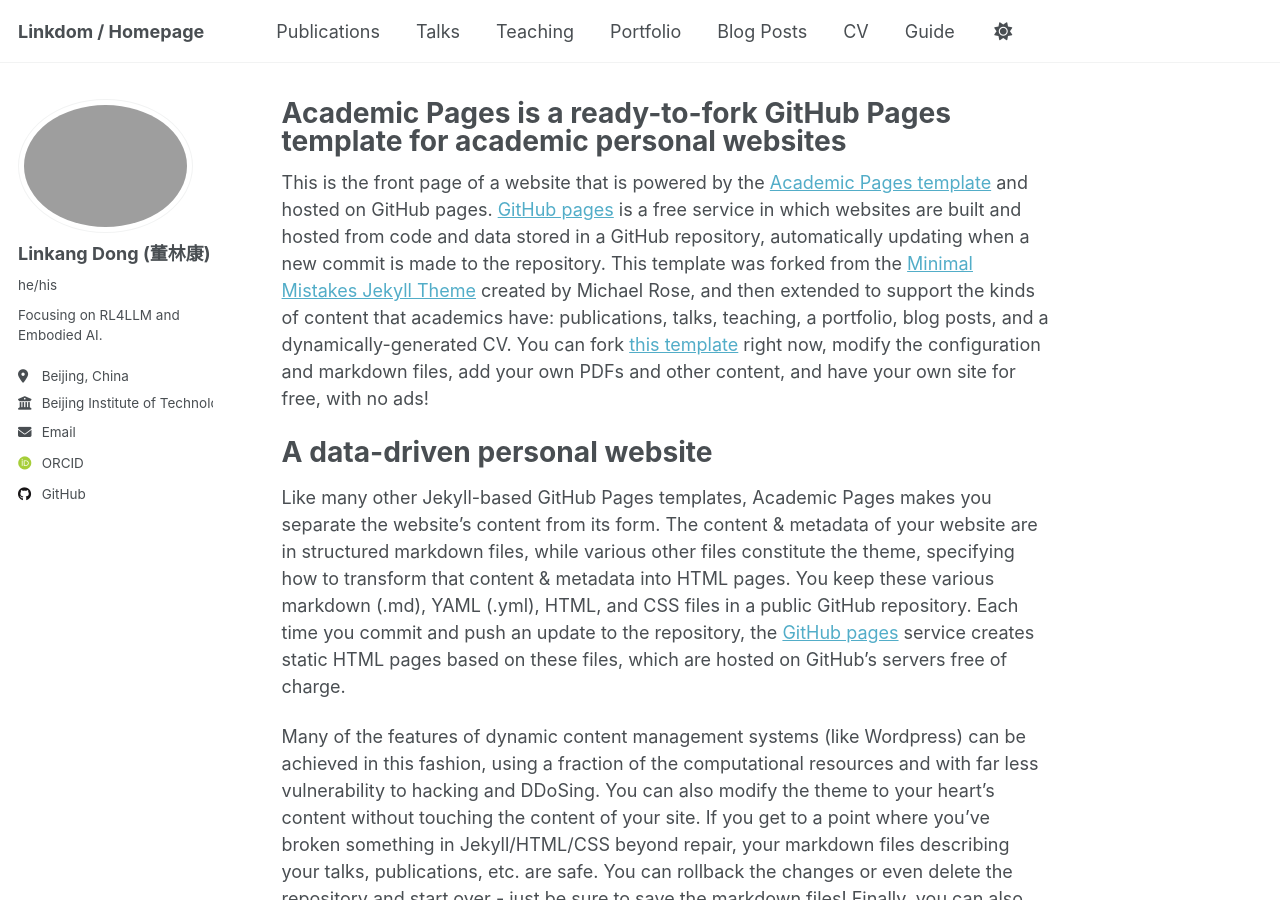
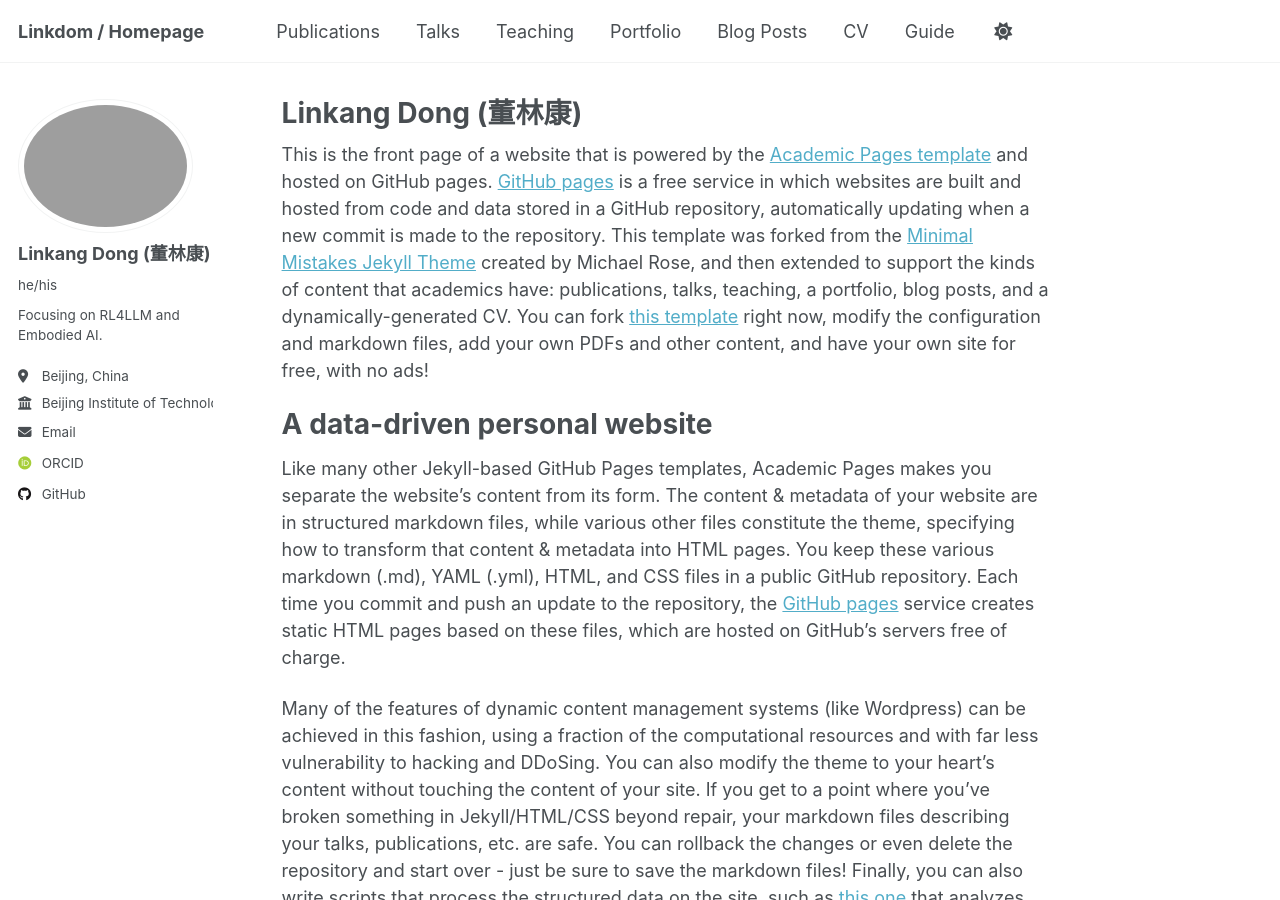
Before and after one commit to donglinkang2021/donglinkang2021.github.io, a Jekyll site: the page built from _pages/about.md, in a window 1280 px wide and 900 px high. Built offline with Jekyll 4.4.1, drawn with Linux system fonts in a browser that asks for light colours; some web fonts are replaced; part of the change alters nothing that is shown.

Commit message:
just modify the title

```diff
--- a/_pages/about.md
+++ b/_pages/about.md
@@ -1,6 +1,6 @@
 ---
 permalink: /
-title: "Academic Pages is a ready-to-fork GitHub Pages template for academic personal websites"
+title: "Linkang Dong (董林康)"
 author_profile: true
 redirect_from:
   - /about/
@@ -18,11 +18,11 @@ Many of the features of dynamic content management systems (like Wordpress) can
 Getting started
 ======
 1. Register a GitHub account if you don't have one and confirm your e-mail (required!)
-1. Fork [this template](https://github.com/academicpages/academicpages.github.io) by clicking the "Use this template" button in the top right.
-1. Go to the repository's settings (rightmost item in the tabs that start with "Code", should be below "Unwatch"). Rename the repository "[your GitHub username].github.io", which will also be your website's URL.
-1. Set site-wide configuration and create content & metadata (see below -- also see [this set of diffs](http://archive.is/3TPas) showing what files were changed to set up [an example site](https://getorg-testacct.github.io) for a user with the username "getorg-testacct")
-1. Upload any files (like PDFs, .zip files, etc.) to the files/ directory. They will appear at https://[your GitHub username].github.io/files/example.pdf.
-1. Check status by going to the repository settings, in the "GitHub pages" section
+2. Fork [this template](https://github.com/academicpages/academicpages.github.io) by clicking the "Use this template" button in the top right.
+3. Go to the repository's settings (rightmost item in the tabs that start with "Code", should be below "Unwatch"). Rename the repository "[your GitHub username].github.io", which will also be your website's URL.
+4. Set site-wide configuration and create content & metadata (see below -- also see [this set of diffs](http://archive.is/3TPas) showing what files were changed to set up [an example site](https://getorg-testacct.github.io) for a user with the username "getorg-testacct")
+5. Upload any files (like PDFs, .zip files, etc.) to the files/ directory. They will appear at https://[your GitHub username].github.io/files/example.pdf.
+6. Check status by going to the repository settings, in the "GitHub pages" section
 
 Site-wide configuration
 ------
```
